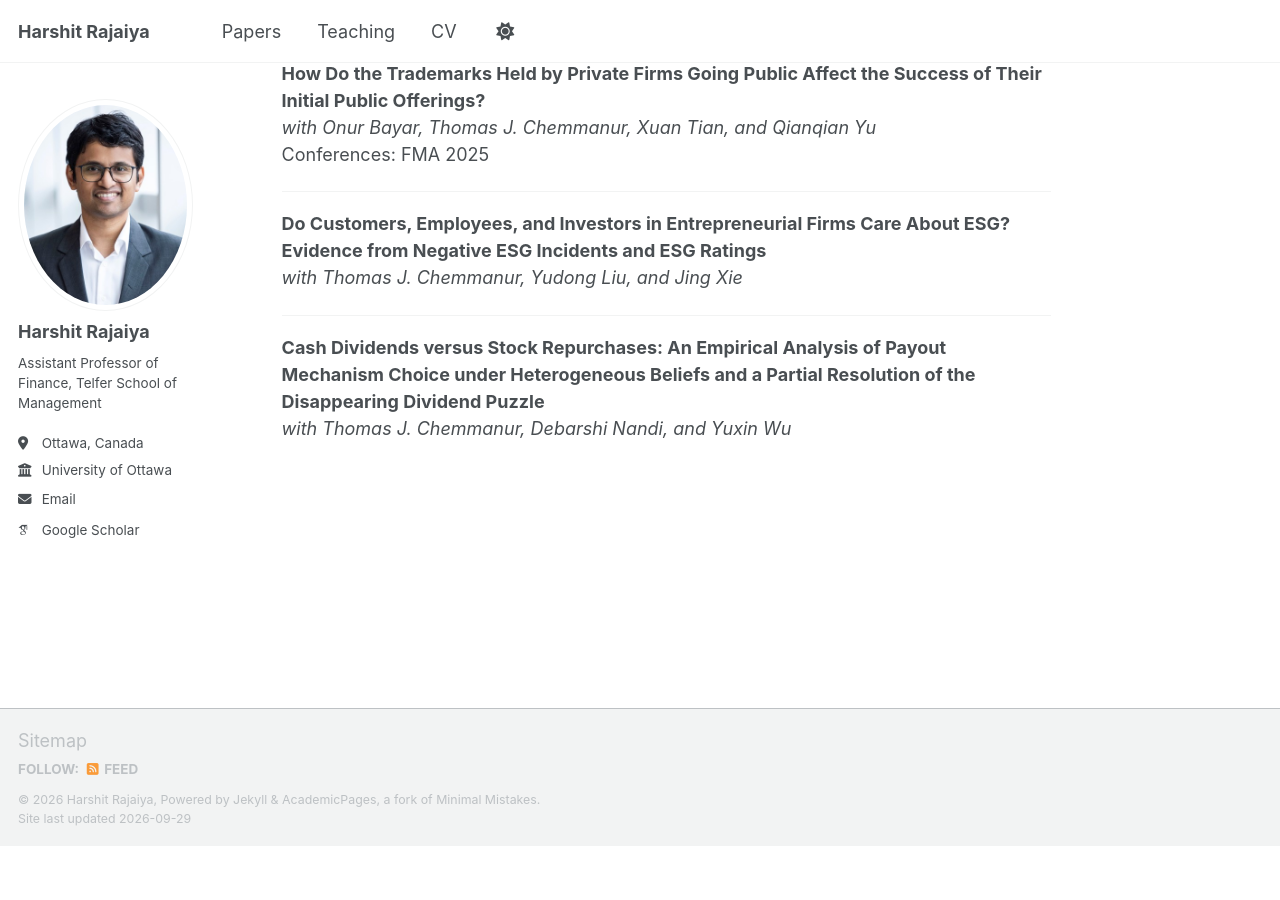
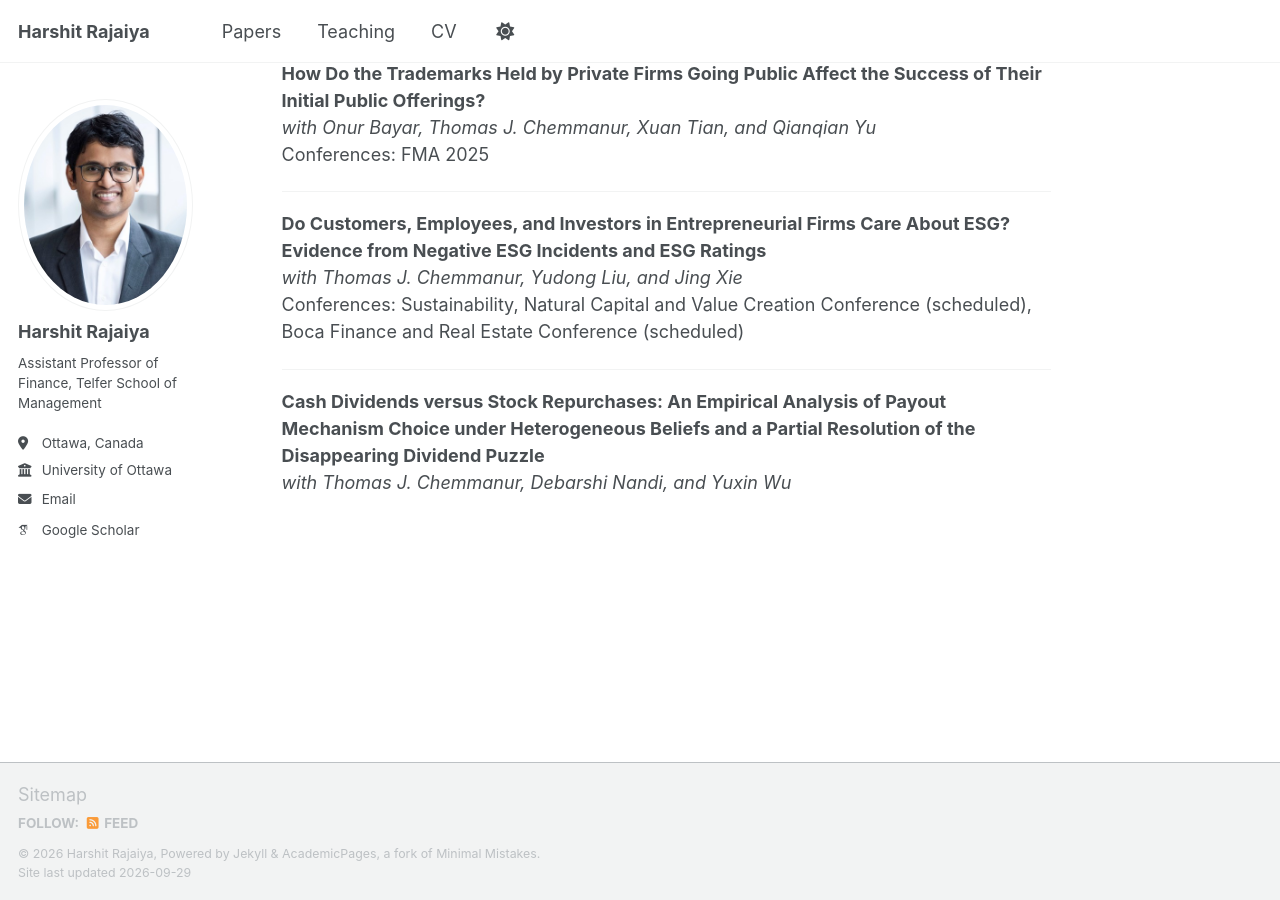
Before and after one commit to hrajaiya/harshitrajaiya.github.io, a Jekyll site: the page built from _pages/papers.md, in a window 1280 px wide and 900 px high, scrolled down 1704 px. Built offline with Jekyll 4.4.1, drawn with Linux system fonts in a browser that asks for light colours; some web fonts are replaced; a script that is not in the unit is left out; comment, search, counter and statistics services are not loaded; before the commit the page ends 2550 px from its top, so only the background shows below that.

Commit message:
Update papers.md

```diff
--- a/_pages/papers.md
+++ b/_pages/papers.md
@@ -78,6 +78,7 @@ Conferences: FMA 2025
 
 **Do Customers, Employees, and Investors in Entrepreneurial Firms Care About ESG? Evidence from Negative ESG Incidents and ESG Ratings**
 _with Thomas J. Chemmanur, Yudong Liu, and Jing Xie_
+Conferences: Sustainability, Natural Capital and Value Creation Conference (scheduled), Boca Finance and Real Estate Conference (scheduled)
 
 ---
 
```
